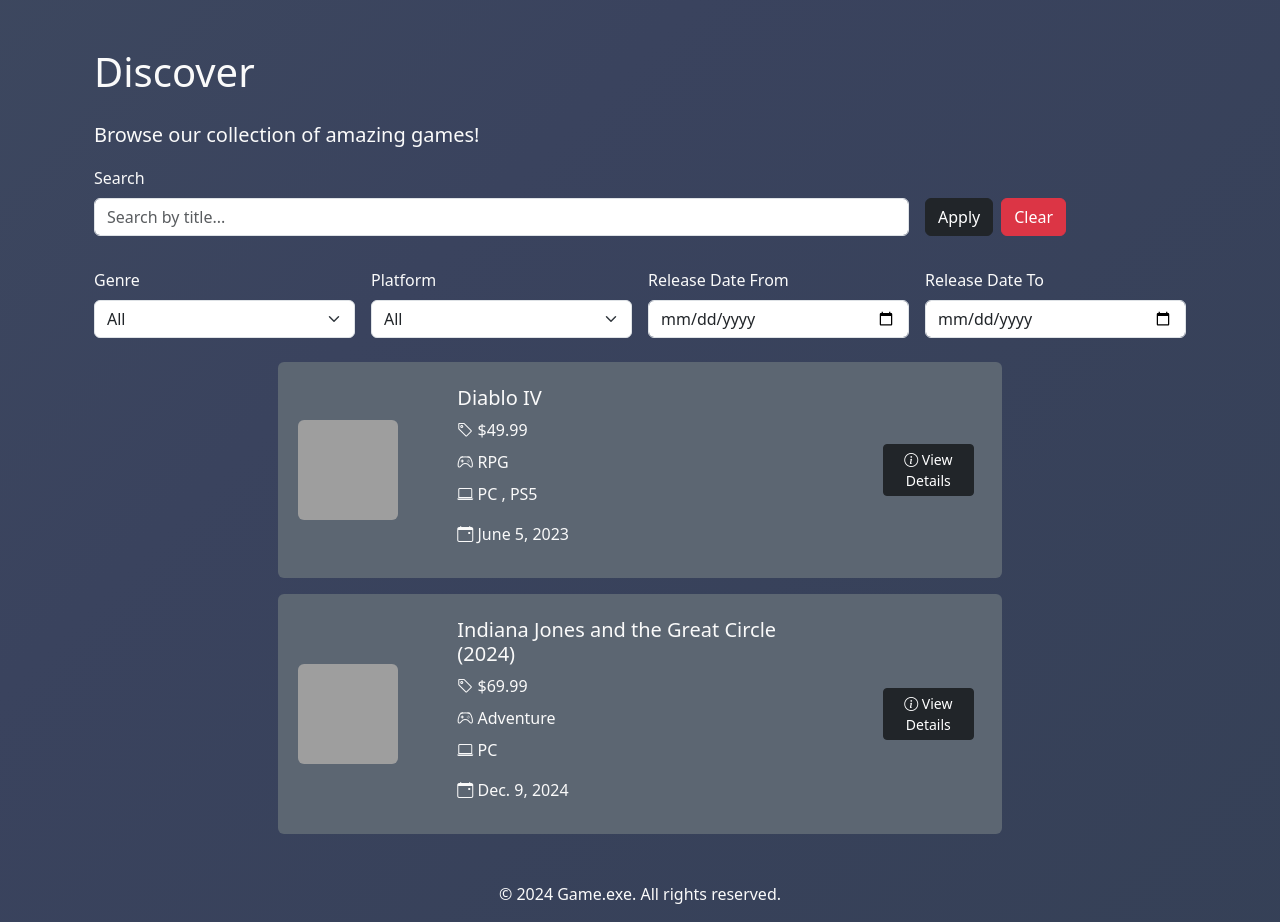
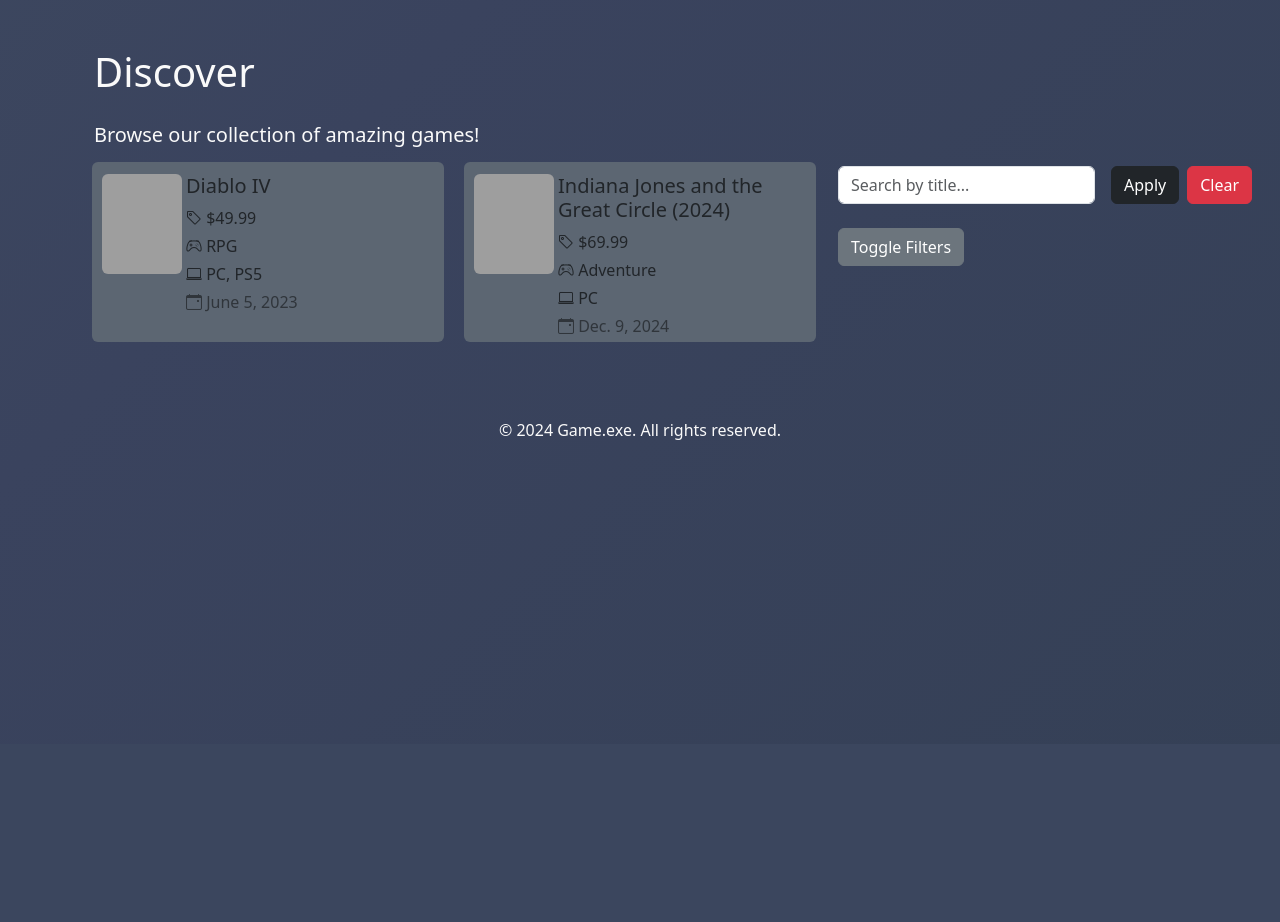
Before and after one commit to xnaavii/game.exe-pp5, a Django app: page /discover/ in a window 1280 px wide. Shown: the part 56-978 px from the top of the page. After the commit the page ends 496 px from the top, so only its background shows below. Run offline with Django 5.2, Linux system fonts and the light colour scheme; data comes from the database, SQL or seed files in the repository; grey boxes are pictures that could not be loaded.

Commit message:
adjust style on discover page

```diff
--- a/discover/templates/discover/discover.html
+++ b/discover/templates/discover/discover.html
@@ -8,12 +8,59 @@
     <h1 class="mb-4">Discover</h1>
     <p class="lead">Browse our collection of amazing games!</p>
 
-    <!-- Filter & Search Form -->
+    <div class="row">
+        <div class="col-8">
+            <!-- Game List -->
+    <div class="game-list">
+        <div class="row">
+            {% for game in games %}
+            <div class="col-md-6 mb-4">
+                <a href="{% url 'discover:game_detail' game.id %}" class="text-decoration-none text-dark">
+                    <div class="row g-1  rounded p-2 game-item h-100">
+                        <!-- Game Thumbnail -->
+                        <div class="col-3">
+                            {% if game.thumbnail_url %}
+                            <img src="{{ game.thumbnail_url }}" class="img-fluid rounded thumbnail-fixed-size" alt="{{ game.title }}">
+                            {% else %}
+                            <img src="{% static 'main/default_thumbnail.jpg' %}" class="img-fluid rounded"
+                                alt="No thumbnail">
+                            {% endif %}
+                        </div>
+
+                        <!-- Game Details -->
+                        <div class="col-9">
+                            <h5 class="mb-2">{{ game.title }}</h5>
+                            <p class="mb-1">
+                                <i class="bi bi-tag"></i> ${{ game.price }}
+                            </p>
+                            <p class="mb-1">
+                                <i class="bi bi-controller"></i> {{ game.genre }}
+                            </p>
+                            <p class="mb-1">
+                                <i class="bi bi-laptop"></i>
+                                {% for plt in game.platforms.all %}
+                                <span>{{ plt.name }}</span>{% if not forloop.last %}, {% endif %}
+                                {% endfor %}
+                            </p>
+                            <p class="mb-0 text-muted">
+                                <i class="bi bi-calendar-event"></i> {{ game.release_date }}
+                            </p>
+                        </div>
+                    </div>
+                </a>
+            </div>
+            {% empty %}
+            <p class="text-center">No games found. Try adjusting your filters or search query.</p>
+            {% endfor %}
+        </div>
+    </div>
+        </div>
+        <div class="col-4">
+        <!-- Search Bar -->
         <form method="get" class="mb-4">
             <div class="row g-3">
                 <!-- Search Field -->
                 <div class="col-md-9">
-                <label for="search" class="form-label">Search</label>
                     <input type="text" name="search" id="search" class="form-control" placeholder="Search by title..." value="{{ request.GET.search }}">
                 </div>
                 <div class="col-md-3 d-flex align-items-end">
@@ -21,10 +68,25 @@
                     <a href="{% url 'discover:discover' %}" class="btn btn-danger">Clear</a>
                 </div>
             </div>
+        </form>
 
-        <div class="row g-3 mt-3">
+    <!-- Collapsible Filter Section -->
+    <div>
+        <button
+            class="btn btn-secondary mb-3"
+            type="button"
+            data-bs-toggle="collapse"
+            data-bs-target="#filterSection"
+            aria-expanded="false"
+            aria-controls="filterSection"
+        >
+            Toggle Filters
+        </button>
+        <div class="collapse" id="filterSection">
+            <form method="get">
+                <div class="row d-flex justify-items-center">
                     <!-- Genre Filter -->
-            <div class="col-md-3">
+                    <div class="col">
                         <label for="genre" class="form-label">Genre</label>
                         <select name="genre" id="genre" class="form-select">
                             <option value="">All</option>
@@ -32,10 +94,8 @@
                             <option value="{{ g }}" {% if request.GET.genre == g %}selected{% endif %}>{{ g }}</option>
                             {% endfor %}
                         </select>
-            </div>
 
                     <!-- Platform Filter -->
-            <div class="col-md-3">
                         <label for="platform" class="form-label">Platform</label>
                         <select name="platform" id="platform" class="form-select">
                             <option value="">All</option>
@@ -46,58 +106,18 @@
                     </div>
 
                     <!-- Release Date Filters -->
-            <div class="col-md-3">
+                    <div class="col">
                         <label for="date_from" class="form-label">Release Date From</label>
                         <input type="date" name="date_from" id="date_from" class="form-control" value="{{ request.GET.date_from }}">
-            </div>
-            <div class="col-md-3">
                         <label for="date_to" class="form-label">Release Date To</label>
                         <input type="date" name="date_to" id="date_to" class="form-control" value="{{ request.GET.date_to }}">
                     </div>
                 </div>
             </form>
-    <!-- Game List -->
-    <div class="game-list">
-        {% for game in games %}
-        <div class="row align-items-center rounded p-3 mb-3 game-item">
-            <div class="col-2 px-1">
-                {% if game.thumbnail_url %}
-                    <img src="{{ game.thumbnail_url }}" class="thumbnail-fixed-size rounded" alt="{{ game.title }}">
-                {% else %}
-                    <img src="{% static 'main/default_thumbnail.jpg' %}" class="card-img-top img-fluid thumbnail-fixed-size" alt="No thumbnail">
-                {% endif %}
-            </div>
-            <div class="col-8 px-5 py-2">
-                <h5>{{ game.title }}</h5>
-                <p class="mb-2">
-                    <i class="bi bi-tag"></i> ${{ game.price }}
-                </p>
-                <p class="mb-2">
-                    <i class="bi bi-controller"></i> {{ game.genre }}
-                </p>
-
-                <!-- Platform -->
-                <p>
-                    <i class="bi bi-laptop"></i>
-                    {% for plt in game.platforms.all %}
-                        <span>{{ plt.name }}</span>
-                        {% if not forloop.last %}, {% endif %}
-                    {% endfor %}
-                </p>
-
-                <p class="mb-2">
-                    <i class="bi bi-calendar-event"></i> {{ game.release_date }}
-                </p>
-            </div>
-            <div class="col-2 text-center">
-                <!-- View Details Button -->
-                <a href="{% url 'discover:game_detail' game.id %}" class="btn btn-dark btn-sm">
-                    <i class="bi bi-info-circle"></i> View Details
-                </a>
         </div>
     </div>
-        {% empty %}
-        <p>No games found. Try adjusting your filters or search query.</p>
-        {% endfor %}
 </div>
+
+    </div>
+
 {% endblock %}
--- a/main/static/main/styles.css
+++ b/main/static/main/styles.css
@@ -51,8 +51,6 @@
     transform: scale(1.02);
 }
 
-
 .game-list {
     margin: 0 auto;
-    max-width: 700px;
 }
```
Lines whose indentation alone changed are shown as unchanged.
